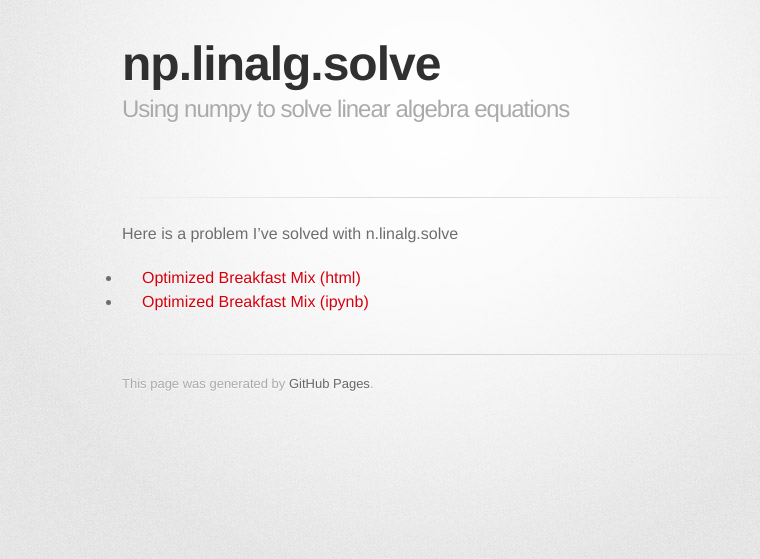
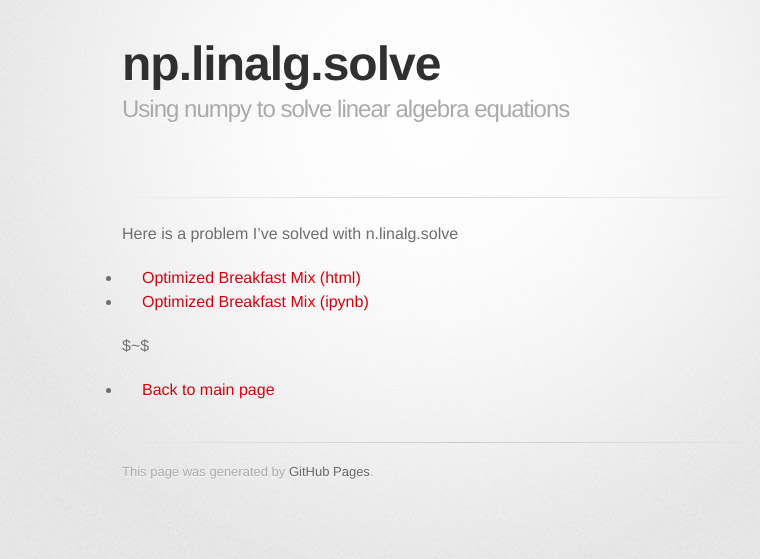
Before and after one commit to WCFord/WCFord.github.io, a Jekyll site: the page built from np.linalg.solve/index.md, in a window 1280 px wide. Shown: the top 559 px of the page, without its empty margins (208-968 px from the left). Built offline with Jekyll 4.4.1, drawn with Linux system fonts in a browser that asks for light colours; some web fonts are replaced; our own code applies the rules of GitHub Pages for plain Markdown files.

Commit message:
Update index.md

```diff
--- a/np.linalg.solve/index.md
+++ b/np.linalg.solve/index.md
@@ -6,3 +6,6 @@ description: Using numpy to solve linear algebra equations
 Here is a problem I've solved with n.linalg.solve
 - [Optimized Breakfast Mix (html)](Optimized_Breakfast_Mix.html)
 - [Optimized Breakfast Mix (ipynb)](Optimized_Breakfast_Mix.ipynb)
+
+$~$
+- [Back to main page](https://wcford.github.io/)
```
